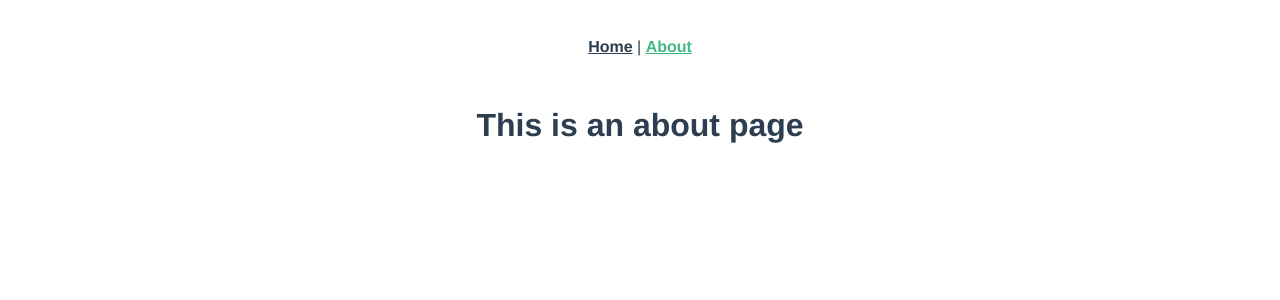
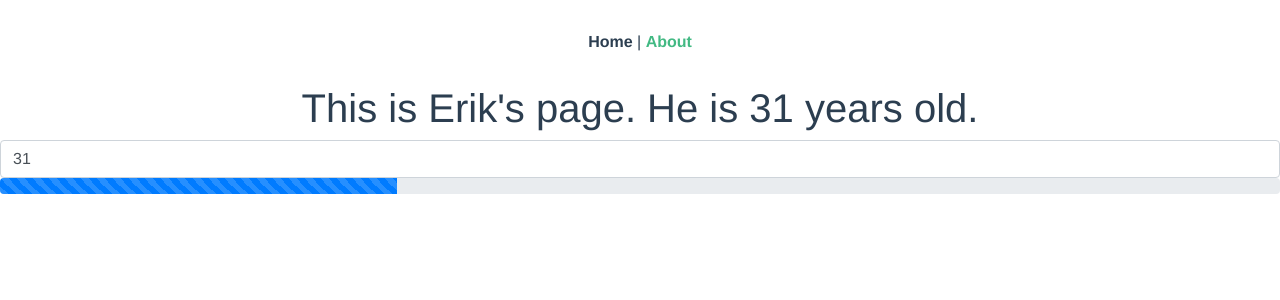
Before and after one commit to ErikHsu/2019SpringInClass, a Vue app: page /about in a window 1280 px wide. Shown: the top 300 px of the page. Built offline with nearby package versions, Linux system fonts and the light colour scheme.

Commit message:
bootstrap components and binding added

```diff
--- a/package.json
+++ b/package.json
@@ -19,7 +19,8 @@
     "vue-router": "^3.0.1",
     "express": "^4.16.4",
     "mysql": "^2.16.0",
-    "dotenv": "^6.2.0"
+    "dotenv": "^6.2.0",
+    "bootstrap": "^4.3.1"
   },
   "devDependencies": {
     "@vue/cli-plugin-babel": "^3.4.0",
--- a/src/main.js
+++ b/src/main.js
@@ -3,6 +3,7 @@
 import Vue from 'vue' // default export
 import App from './App.vue'
 import router from './router'
+import 'bootstrap/scss/bootstrap.scss'
 
 Vue.config.productionTip = false
 
--- a/src/views/About.vue
+++ b/src/views/About.vue
@@ -1,5 +1,24 @@
 <template>
-  <div class="about">
-    <h1>This is an about page</h1>
+  <div class="row">
+    <div class="col">
+      <h1>This is {{name}}'s page. He is {{age}} years old.</h1>
+      <input v-model="age" type="text" class="form-control" placeholder="Age"/>
+      <div class="progress">
+        <div class="progress-bar progress-bar-striped progress-bar-animated" role="progressbar" aria-valuenow="75" aria-valuemin="0" aria-valuemax="100" :style="{width: age + '%'}"></div>
+      </div>
+    </div>
   </div>
 </template>
+
+<script>
+export default {    //exports json (options) object that is passed to vue
+  data: ()=> ({
+    name: "Erik",
+    age: 31
+  })
+}
+</script>
+
+<style type="scss">
+
+</style>
```
Also changed, not shown: Notes/3-11.txt (added), 1 other file (tests, documents, lock files or other folders).
